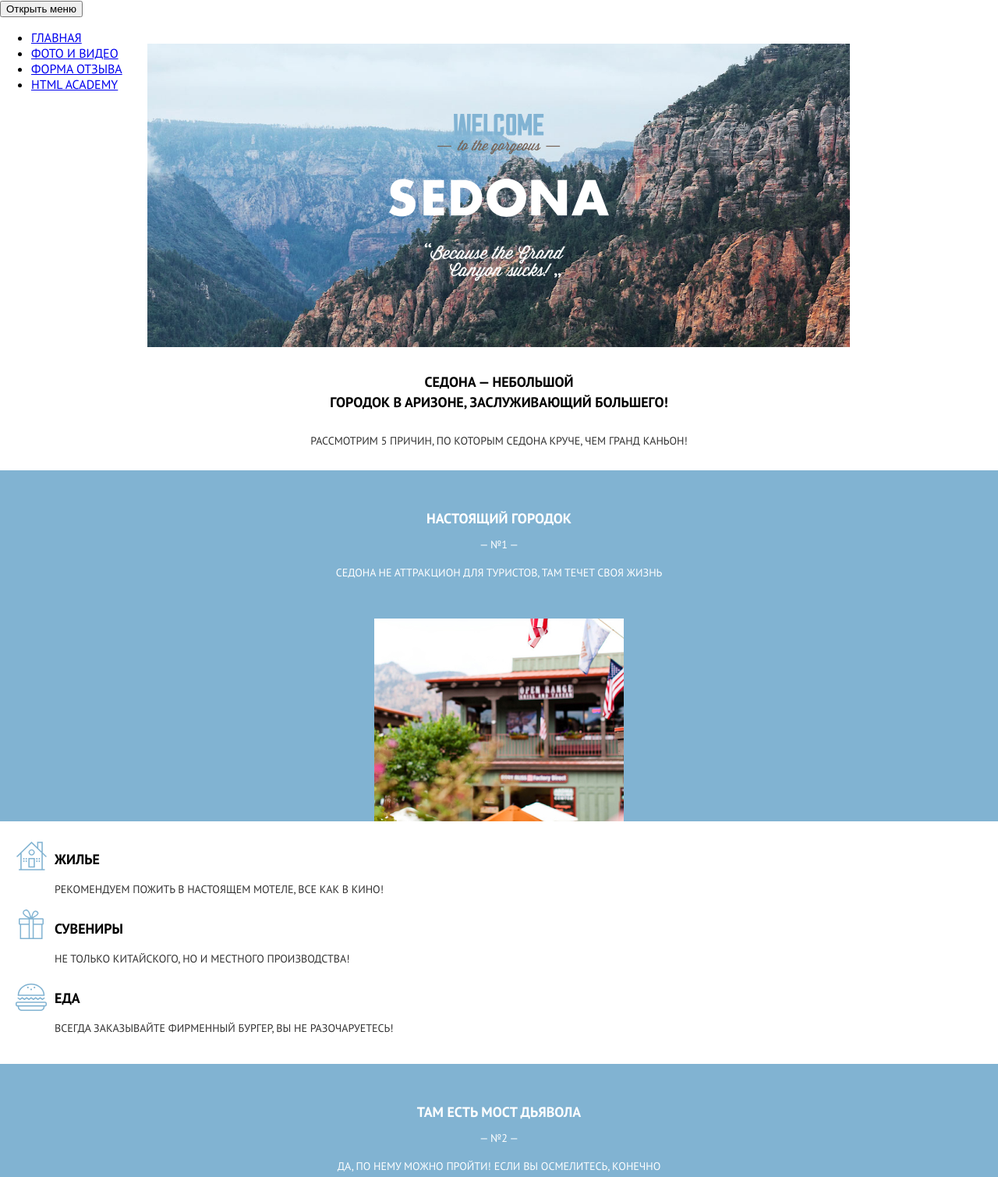
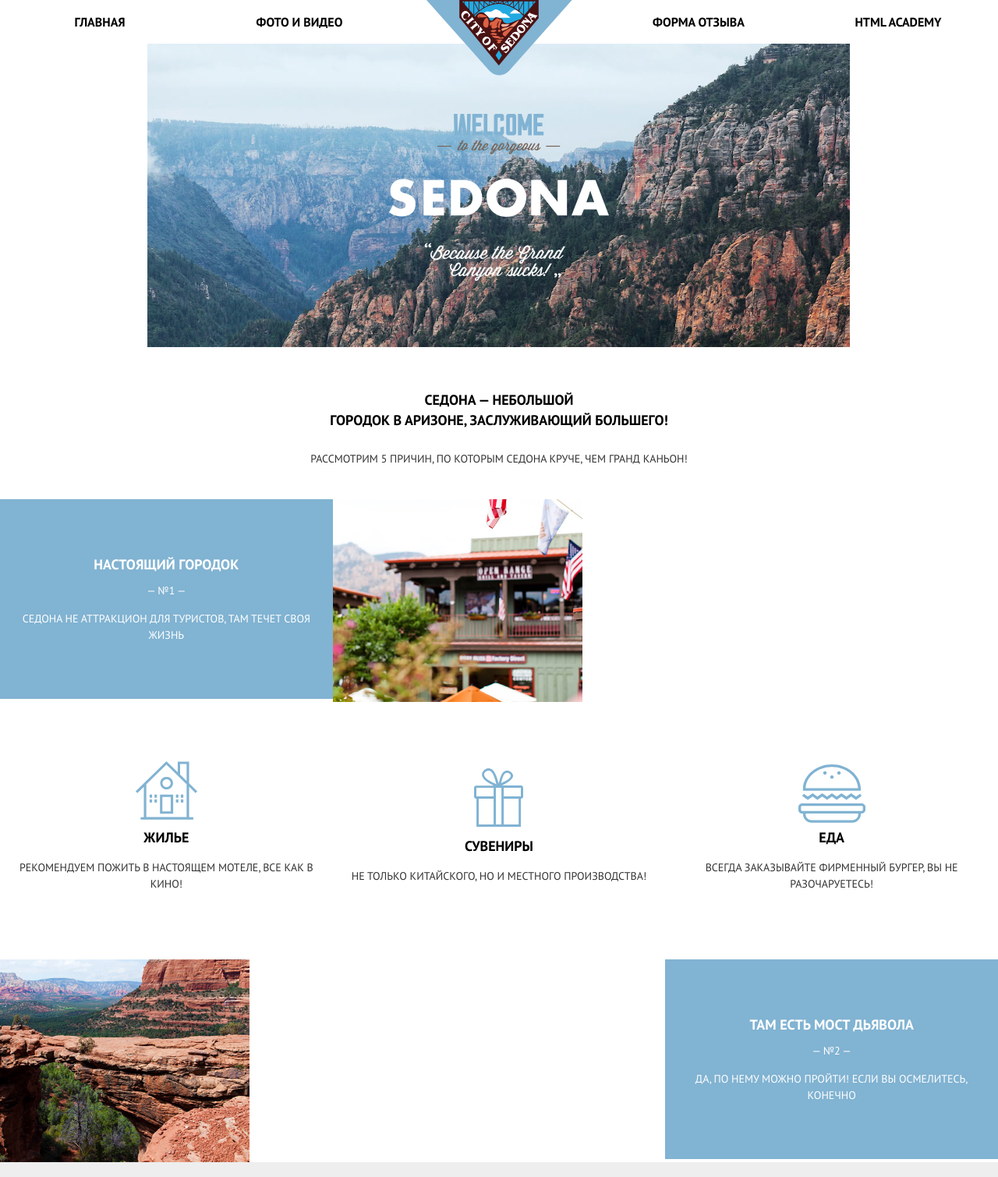
Before and after one commit to Rex4r/801653-sedona-22, a website: page source/index.html in a window 1280 px wide. Shown: the top 1509 px of the page at 78% size. Drawn offline with nearby package versions, Linux system fonts and the light colour scheme; files that its build step writes are made by us from their sources.

Commit message:
module4-task1

```diff
--- a/source/index.html
+++ b/source/index.html
@@ -17,16 +17,16 @@
     <div class="main-nav__wrapper">
       <ul class="main-nav__list">
         <li class="main-nav__item">
-          <a href="javascript:void(0);">Главная</a>
+          <a href="javascript:void(0);" class="main-nav__link">Главная</a>
         </li>
         <li class="main-nav__item">
-          <a href="/catalog.html">Фото и видео</a>
+          <a href="/catalog.html" class="main-nav__link">Фото и видео</a>
         </li>
         <li class="main-nav__item">
-          <a href="/form.html">Форма отзыва</a>
+          <a href="/form.html" class="main-nav__link">Форма отзыва</a>
         </li>
         <li class="main-nav__item">
-          <a href="https://htmlacademy.ru/intensive/adaptive">HTML ACADEMY</a>
+          <a href="https://htmlacademy.ru/intensive/adaptive" class="main-nav__link">HTML ACADEMY</a>
         </li>
       </ul>
     </div>
@@ -49,13 +49,17 @@
   <section class="advantages">
     <h2 class="hidden">Преимущества Седоны</h2>
     <div class="advantages__list">
-      <div class="advantages__item advantages__item--theme_blue advantages__item--city">
+      <div class="advantages__row advantages__row--city">
+        <div class="advantages__item advantages__item--theme_blue">
           <div class="advantages__wrapper wrapper">
             <h3 class="advantages__title title">Настоящий городок</h3>
             <div class="advantages__num text">— №1 —</div>
             <div class="advantages__text text">Седона не аттракцион для туристов, там течет своя жизнь</div>
           </div>
         </div>
+        <img src="/img/advantages/photo-city.jpg" alt="Настоящий городок">
+      </div>
+      <div class="advantages__row advantages__row--theme_white">
         <div class="advantages__item advantages__item--theme_white advantages__item--house">
           <div class="advantages__wrapper wrapper">
             <h3 class="advantages__title title">Жилье</h3>
@@ -75,6 +79,7 @@
           </div>
         </div>
       </div>
+      <div class="advantages__row advantages__row--bridge">
         <div class="advantages__item advantages__item--theme_blue advantages__item--bridge">
           <div class="advantages__wrapper wrapper">
             <h3 class="advantages__title title">Там есть Мост дьявола</h3>
@@ -82,6 +87,9 @@
             <div class="advantages__text text">Да, по нему можно пройти! Если вы осмелитесь, конечно</div>
           </div>
         </div>
+        <img src="/img/advantages/photo-bridge.jpg" alt="Настоящий городок">
+      </div>
+      <div class="advantages__row">
         <div class="advantages__item advantages__item--theme_gray">
           <div class="advantages__wrapper wrapper">
             <h3 class="advantages__title title">Небольшая площадь</h3>
@@ -103,10 +111,12 @@
             <div class="advantages__text text">Большинство едет в гранд каньони толпится там</div>
           </div>
         </div>
+      </div>
+    </div>
   </section>
 
   <section class="booking">
-    <div class="wrapper">
+    <div class="booking__wrapper wrapper">
       <h2 class="hidden">Бронирование гостиницы</h2>
       <div class="booking__title title">Заинтересовались?</div>
       <div class="booking__text text">Укажите предполагаемые даты поездки, и мы покажем вам лучшие предложения гостиниц в седоне</div>
--- a/source/sass/blocks/advantages.scss
+++ b/source/sass/blocks/advantages.scss
@@ -1,5 +1,31 @@
 @import "../global/variables";
 
+.advantages__row {
+  @media (min-width: $tablet-width) {
+    display: grid;
+    grid-template-columns: 1fr 1fr 1fr;
+  }
+
+  &--city {
+    @media (min-width: $tablet-width) {
+      grid-template-columns: 1fr 2fr;
+    }
+  }
+
+  &--bridge {
+    @media (min-width: $tablet-width) {
+      grid-template-columns: 2fr 1fr;
+    }
+  }
+
+  &--theme_white {
+    padding: 9px 0;
+
+    @media (min-width: $tablet-width) {
+      padding: 0;
+    }
+  }
+}
 
 .advantages__item {
   display: flex;
@@ -10,10 +36,10 @@
   &--theme_blue {
     background-color: $bg-blue;
     height: 190px;
-    padding-bottom: 260px;
-    background-position: center 190px;
-    background-size: auto 260px;
-    background-repeat: no-repeat;
+
+    @media (min-width: $tablet-width) {
+      height: 256px;
+    }
 
     .title,
     .text {
@@ -21,22 +47,23 @@
     }
   }
 
-  &--city {
-    background-image: url("../img/advantages/photo-city.jpg");
-  }
-
-  &--bridge {
-    background-image: url("../img/advantages/photo-bridge.jpg");
-  }
-
   &--theme_white {
-    display: block;
     margin-top: 26px;
     margin-bottom: 27px;
+
+    @media (min-width: $tablet-width) {
+      height: 330px;
+      margin: 0;
+    }
 
     .advantages__wrapper {
       text-align: left;
       padding-left: 70px;
+
+      @media (min-width: $tablet-width) {
+        text-align: center;
+        padding-left: $wrapper-side-padding;
+      }
     }
 
     .advantages__wrapper::before {
@@ -48,6 +75,14 @@
       background-position: center top;
       background-repeat: no-repeat;
       margin-left: -50px;
+
+      @media (min-width: $tablet-width) {
+        position: relative;
+        margin: 0 auto;
+        width: auto;
+        height: 75px;
+        background-size: auto 75px;
+      }
     }
 
     .advantages__title {
@@ -56,8 +91,6 @@
   }
 
   &--house {
-    margin-top: 36px;
-
     .advantages__wrapper::before {
       top: -10px;
       background-image: url("../img/advantages/icon-house.svg");
@@ -70,11 +103,15 @@
   }
 
   &--burger {
-    margin-bottom: 35px;
-
     .advantages__wrapper::before {
       top: -6px;
       background-image: url("../img/advantages/icon-burger.svg");
+    }
+  }
+
+  &--bridge {
+    @media (min-width: $tablet-width) {
+      order: 2;
     }
   }
 
@@ -82,7 +119,12 @@
     background-color: $bg-gray;
     height: 167px;
 
+    @media (min-width: $tablet-width) {
+      height: 256px;
+    }
+
     .advantages__wrapper::after {
+      @media (max-width: $mobile-only-width) {
         content: "";
         position: absolute;
         left: 20px;
@@ -90,6 +132,7 @@
         width: calc(100% - 40px);
         height: 1px;
         background: #d6d6d6;
+      }
     }
   }
 
--- a/source/sass/blocks/booking.scss
+++ b/source/sass/blocks/booking.scss
@@ -1,9 +1,23 @@
+@import "../global/variables";
+
+.booking__wrapper {
+  max-width: 458px;
+}
+
 .booking__title {
   margin-top: 33px;
   margin-bottom: 18px;
   font-size: 21px;
+
+  @media (min-width: $tablet-width) {
+    margin-top: 58px;
+  }
 }
 
 .booking__button {
   margin: 27px auto 49px;
+
+  @media (min-width: $tablet-width) {
+    margin-bottom: 58px;
+  }
 }
--- a/source/sass/blocks/intro.scss
+++ b/source/sass/blocks/intro.scss
@@ -1,6 +1,18 @@
+@import "../global/variables";
+
 .intro__wrapper {
   padding-top: 32px;
   padding-bottom: 27px;
+
+  @media (min-width: $tablet-width) {
+    padding-top: 43px;
+    padding-bottom: 52px;
+  }
+
+  @media (min-width: $desktop-width) {
+    padding-top: 55px;
+    padding-bottom: 41px;
+  }
 
   &--form-page {
     padding-top: 38px;
--- a/source/sass/blocks/page-footer.scss
+++ b/source/sass/blocks/page-footer.scss
@@ -1,9 +1,17 @@
+@import "../global/variables";
+
 .footer__wrapper {
   height: 233px;
   display: flex;
   flex-direction: column;
   align-items: center;
   justify-content: center;
+
+  @media (min-width: $tablet-width) {
+    height: 120px;
+    display: grid;
+    grid-template-columns: 1fr 1fr 1fr;
+  }
 }
 
 .page-footer__hashtag {
--- a/source/sass/blocks/page-header.scss
+++ b/source/sass/blocks/page-header.scss
@@ -1,3 +1,64 @@
+@import "../global/variables";
+
 .page-header {
+  position: relative;
   height: 56px;
 }
+
+.page-header__logo {
+  position: absolute;
+  top: 0;
+  left: calc(50% - 56px);
+  z-index: 1;
+  width: 102px;
+  height: 84px;
+  background-image: url("../img/logo-mobile.svg");
+
+  @media (min-width: $tablet-width) {
+    background-image: url("../img/logo-tablet.svg");
+  }
+
+  @media (min-width: $desktop-width) {
+    left: calc(50% - 93px);
+    width: 187px;
+    height: 97px;
+    background-image: url("../img/logo-desktop.svg");
+  }
+}
+
+.main-nav__toggle {
+  @media (min-width: $tablet-width) {
+    display: none;
+  }
+}
+
+.main-nav__list {
+  margin: 0;
+  padding: 0;
+  list-style: none;
+
+  @media (min-width: $tablet-width) {
+    display: flex;
+    align-items: center;
+    height: 56px;
+  }
+}
+
+.main-nav__item {
+  &:nth-child(3) {
+    @media (min-width: $tablet-width) {
+      margin-left: auto;
+    }
+  }
+
+  @media (min-width: $tablet-width) {
+    width: 20%;
+    text-align: center;
+  }
+}
+
+.main-nav__link {
+  font-weight: bold;
+  text-decoration: none;
+  color: $fc-dark;
+}
--- a/source/sass/global/global.scss
+++ b/source/sass/global/global.scss
@@ -9,7 +9,12 @@
 .wrapper {
   text-align: center;
   position: relative;
+  margin: 0 auto;
   padding: 0 $wrapper-side-padding;
+
+  @media (min-width: $desktop-width) {
+    max-width: 1200px;
+  }
 }
 
 .title {
--- a/source/sass/global/variables.scss
+++ b/source/sass/global/variables.scss
@@ -7,3 +7,6 @@ $input-light: #f2f2f2;
 $input-darker: #e5e5e5;
 $input-darkest: #d5d5d5;
 $wrapper-side-padding: 20px;
+$mobile-only-width: 767px;
+$tablet-width: 768px;
+$desktop-width: 1200px;
```
Also changed, not shown: source/img/logo-desktop.svg (added), source/img/logo-tablet.svg (added). Lines whose indentation alone changed are shown as unchanged.
